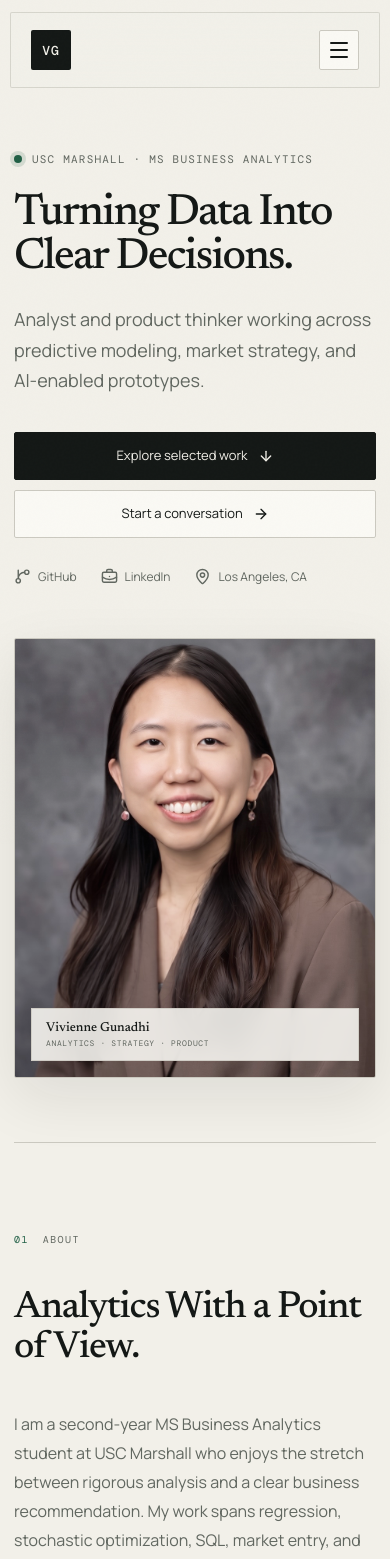
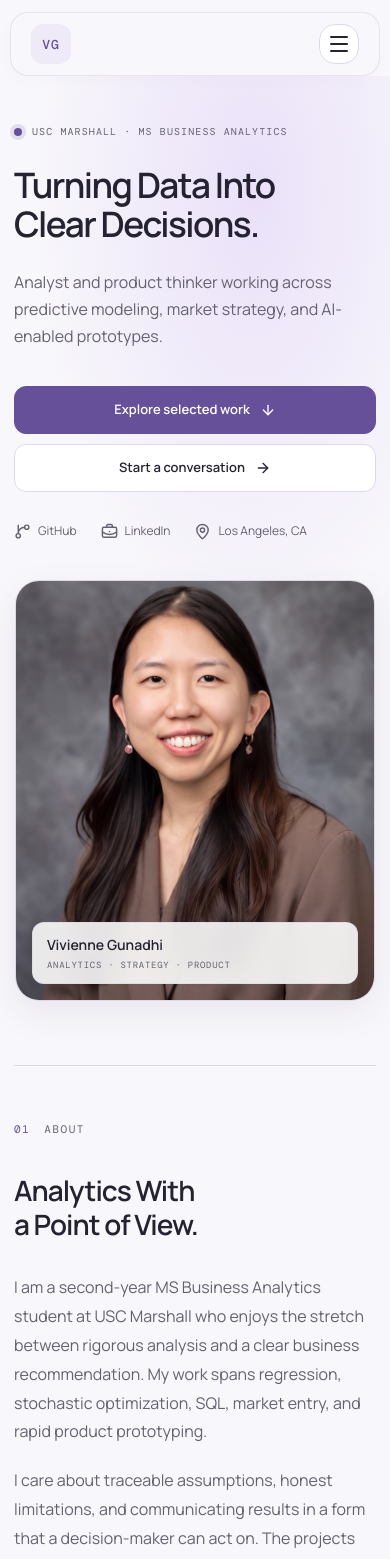
Before and after one commit to gunadhiv/portfolio, a React (Vite) app: page / in a window 390 px wide. Shown: the top 1559 px of the page. Built offline with nearby package versions, Linux system fonts and the light colour scheme.

Commit message:
Design Changes

```diff
--- a/src/App.jsx
+++ b/src/App.jsx
@@ -83,15 +83,11 @@ function ProjectCard({ project, onOpen, index }) {
   return (
     <motion.article {...fadeUp} transition={{ ...fadeUp.transition, delay: Math.min(index * 0.04, 0.2) }} className={`project-card ${project.featured ? 'featured' : ''}`}>
       <button className="card-hit" onClick={() => onOpen(project)} aria-label={`View ${project.title} case study`} />
-      <div className="project-image"><ProjectVisual project={project} /><span className="year-chip">{project.year}</span></div>
       <div className="project-body">
-        <div className="card-topline"><span className="category-pill">{project.category}</span><span className="status-text">{project.status}</span></div>
+        <div className="card-topline"><span className="category-pill">{project.category}</span><span className="status-text">{project.year}</span></div>
         <h3>{project.title}</h3><p className="project-subtitle">{project.subtitle}</p>
         <p className="project-summary">{project.summary}</p>
-        <div className="impact-row">
-          {project.impact.slice(0, 3).map((item) => <div key={item.label}><strong>{item.value}</strong><small>{item.label}</small></div>)}
-        </div>
-        <div className="card-footer"><div className="tech-preview">{project.tech.slice(0, 3).map((tech) => <span key={tech}>{tech}</span>)}</div><ChevronRight size={20} /></div>
+        <div className="card-footer"><span className="status-text">{project.status}</span><span className="card-open">View project <ChevronRight size={16} /></span></div>
       </div>
     </motion.article>
   )
--- a/src/index.css
+++ b/src/index.css
@@ -3,9 +3,9 @@
 @tailwind utilities;
 
 :root {
-  --bg: #f2f0e9; --surface: #faf9f4; --surface-2: #e6e3da; --ink: #141816;
-  --muted: #616760; --line: #cbc9c0; --accent: #215f45; --accent-2: #d9ff75;
-  --shadow: 0 20px 60px rgba(20, 24, 22, .09); --radius: 2px;
+  --bg: #f8f7fb; --surface: #ffffff; --surface-2: #eeeaf7; --ink: #252332;
+  --muted: #656171; --line: #ded9e8; --accent: #665099; --accent-2: #e3dcf7;
+  --shadow: 0 12px 36px rgba(65, 45, 95, .08); --radius: 16px;
 }
 * { box-sizing: border-box; }
 html { scroll-behavior: smooth; }
@@ -56,3 +56,72 @@ footer { min-height: 100px; display: flex; justify-content: space-between; align
   .section-shell { width: min(100% - 28px, 1180px); }.site-header { width: calc(100% - 20px); }.menu-button { display: flex; }.nav-links { display: none; position: absolute; left: 0; right: 0; top: 70px; background: var(--surface); border: 1px solid var(--line); padding: 20px; flex-direction: column; gap: 0; box-shadow: var(--shadow); }.nav-links.open { display: flex; }.nav-links a { padding: 14px 6px; border-bottom: 1px solid var(--line); }.hero { padding: 64px 0; min-height: auto; }.hero h1 { font-size: 44px; }.hero-actions .button { width: 100%; }.profile-card, .profile-card img { min-height: 440px; }.profile-caption { align-items: flex-start; flex-direction: column; gap: 4px; }.about-section, .work-section { padding: 90px 0; }.about-grid { margin-top: 42px; }.project-grid { grid-template-columns: 1fr; }.filter-row { margin-top: 40px; }.project-count { display: none; }.project-image { height: 230px; }.contact-section { padding: 80px 0; }.contact-link { grid-template-columns: 92px 1fr 18px; }.contact-link strong { font-size: 11px; }.modal-visual { height: 250px; }.modal-content h2 { font-size: 40px; }.case-section { grid-template-columns: 1fr; gap: 10px; }.modal-metrics { grid-template-columns: 1fr; }.modal-metrics div { border-right: 0; border-bottom: 1px solid var(--line); }.modal-metrics div:last-child { border-bottom: 0; } footer { flex-direction: column; justify-content: center; text-align: center; padding: 30px 0; }
 }
 @media (prefers-reduced-motion: reduce) { html { scroll-behavior: auto; } *, *::before, *::after { animation-duration: .01ms !important; transition-duration: .01ms !important; } }
+
+/* Restrained Deta-inspired styling and compact project index. */
+body { font-family: Manrope, -apple-system, BlinkMacSystemFont, 'Segoe UI', sans-serif; }
+body::before { display: none; }
+main { background: radial-gradient(ellipse 70% 550px at 65% 120px, #eae1f9 0%, transparent 80%); }
+section[id] { scroll-margin-top: 104px; }
+.site-header { max-width: 1180px; height: 64px; border-radius: 18px; box-shadow: 0 4px 20px #30204305; }
+.monogram { background: var(--surface-2); color: var(--accent); border-radius: 12px; }
+.hero { min-height: auto; padding: 84px 0 96px; gap: 80px; }
+.hero h1 { font-family: inherit; font-weight: 600; font-size: clamp(38px, 4.5vw, 60px); line-height: 1.12; letter-spacing: -.045em; text-wrap: balance; }
+.hero-lede { font-size: 16px; max-width: 540px; }
+.button { border-radius: 12px; font-weight: 600; }
+.button.primary { background: var(--accent); border-color: var(--accent); color: white; }
+.profile-card { min-height: 0; aspect-ratio: 966 / 1130; max-width: 390px; width: 100%; justify-self: center; padding: 0; border-radius: 24px; }
+.profile-card img { min-height: 0; object-position: center top; filter: none; }
+.profile-caption { border-radius: 12px; flex-direction: column; align-items: flex-start; gap: 5px; }
+.profile-caption span { font: 600 14px Manrope, sans-serif; }
+.profile-caption small { font-size: 9px; }
+.about-section, .work-section { padding: 80px 0; }
+.about-grid { gap: 64px; margin-top: 38px; }
+.about-grid h2, .work-heading h2, .contact-grid h2 { font: 600 clamp(28px, 3vw, 40px)/1.2 Manrope, sans-serif; letter-spacing: -.035em; text-wrap: balance; }
+.section-label { font-size: 11px; }
+.skill-list span, .modal-tech span { border-radius: 8px; font-size: 11px; }
+.work-heading { grid-template-columns: 1fr; gap: 24px; }
+.work-heading p { font-size: 14px; }
+.filter-row { margin: 32px 0 24px; gap: 6px; }
+.filter-row button { border-radius: 10px; padding: 10px 14px; }
+.filter-row button.active { background: var(--accent-2); color: #473269; }
+.project-grid { grid-template-columns: repeat(3, minmax(0, 1fr)); gap: 16px; }
+.project-card, .project-card.featured:first-child { grid-column: auto; display: flex; min-width: 0; background: var(--surface); border-radius: 16px; }
+.project-card:hover { transform: translateY(-3px); border-color: #b9a6d7; box-shadow: var(--shadow); }
+.project-body { padding: 22px; width: 100%; display: flex; flex-direction: column; }
+.category-pill { font-size: 10px; letter-spacing: .035em; line-height: 1.5; }
+.status-text { font-size: 11px; }
+.project-body h3 { font: 600 20px/1.25 Manrope, sans-serif; margin: 20px 0 8px; letter-spacing: -.025em; overflow-wrap: anywhere; }
+.project-subtitle { font-size: 12px; line-height: 1.5; }
+.project-summary { font-size: 13px; line-height: 1.65; min-height: 0; margin: 14px 0 20px; display: -webkit-box; -webkit-line-clamp: 3; -webkit-box-orient: vertical; overflow: hidden; }
+.card-footer { margin-top: auto; padding-top: 16px; border-top: 1px solid #eeeaf3; gap: 12px; }
+.card-footer .status-text { text-align: left; }
+.card-open { display: inline-flex; align-items: center; white-space: nowrap; gap: 4px; font-size: 11px; color: var(--accent); }
+.card-hit:focus-visible { outline: 3px solid var(--accent); outline-offset: -4px; border-radius: 16px; }
+a:focus-visible, button:focus-visible { outline: 3px solid #9373c4; outline-offset: 3px; }
+.contact-section { background: #292336; padding: 80px 0; }
+.contact-grid { gap: 60px; }
+.contact-link strong { overflow-wrap: anywhere; min-width: 0; }
+.modal-visual { height: auto; padding: 54px 20px 20px; background: var(--surface-2); }
+.modal-visual img { height: auto; max-height: 420px; object-fit: contain; border-radius: 10px; filter: none; }
+.modal-content h2 { font: 600 clamp(28px, 4vw, 38px)/1.2 Manrope, sans-serif; letter-spacing: -.03em; }
+.modal-metrics strong { font: 600 22px Manrope, sans-serif; }
+.modal-metrics small { font-size: 10px; line-height: 1.5; }
+.modal-links { display: flex; flex-wrap: wrap; gap: 10px; }
+@media (max-width: 1000px) {
+  .project-grid { grid-template-columns: repeat(2, minmax(0, 1fr)); }
+}
+@media (max-width: 900px) {
+  .hero { gap: 40px; padding-top: 56px; }
+  .profile-card { max-width: 360px; }
+  .about-grid, .contact-grid { gap: 32px; }
+}
+@media (max-width: 680px) {
+  .hero { padding: 48px 0 64px; }
+  .hero h1 { font-size: clamp(34px, 9vw, 44px); }
+  .eyebrow { font-size: 10px; line-height: 1.6; }
+  .status-dot { flex-shrink: 0; }
+  .project-grid { grid-template-columns: minmax(0, 1fr); gap: 12px; }
+  .project-body { padding: 20px; }
+  .about-section, .work-section { padding: 56px 0; }
+  .contact-link { grid-template-columns: 80px minmax(0, 1fr) 18px; gap: 10px; }
+}
```
